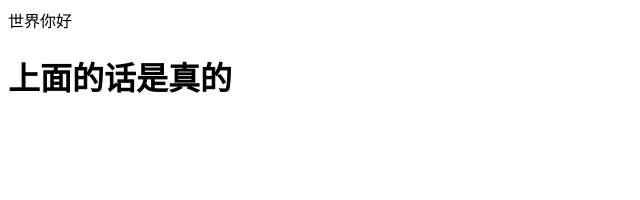
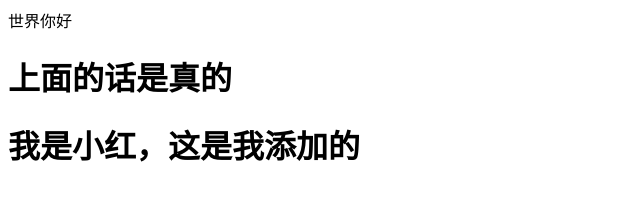
Before and after one commit to LunaZxg/test721, a plain HTML site: page index.html in a window 1280 px wide. Shown: the whole page, without its empty margins (0-640 px from the left). Drawn offline with Linux system fonts and the light colour scheme.

Commit message:
这是小红家的数据

```diff
--- a/index.html
+++ b/index.html
@@ -7,5 +7,6 @@
 <body>
 	<div>世界你好</div>
 	<h1>上面的话是真的</h1>
+	<h1>我是小红，这是我添加的</h1>
 </body>
 </html>
```
